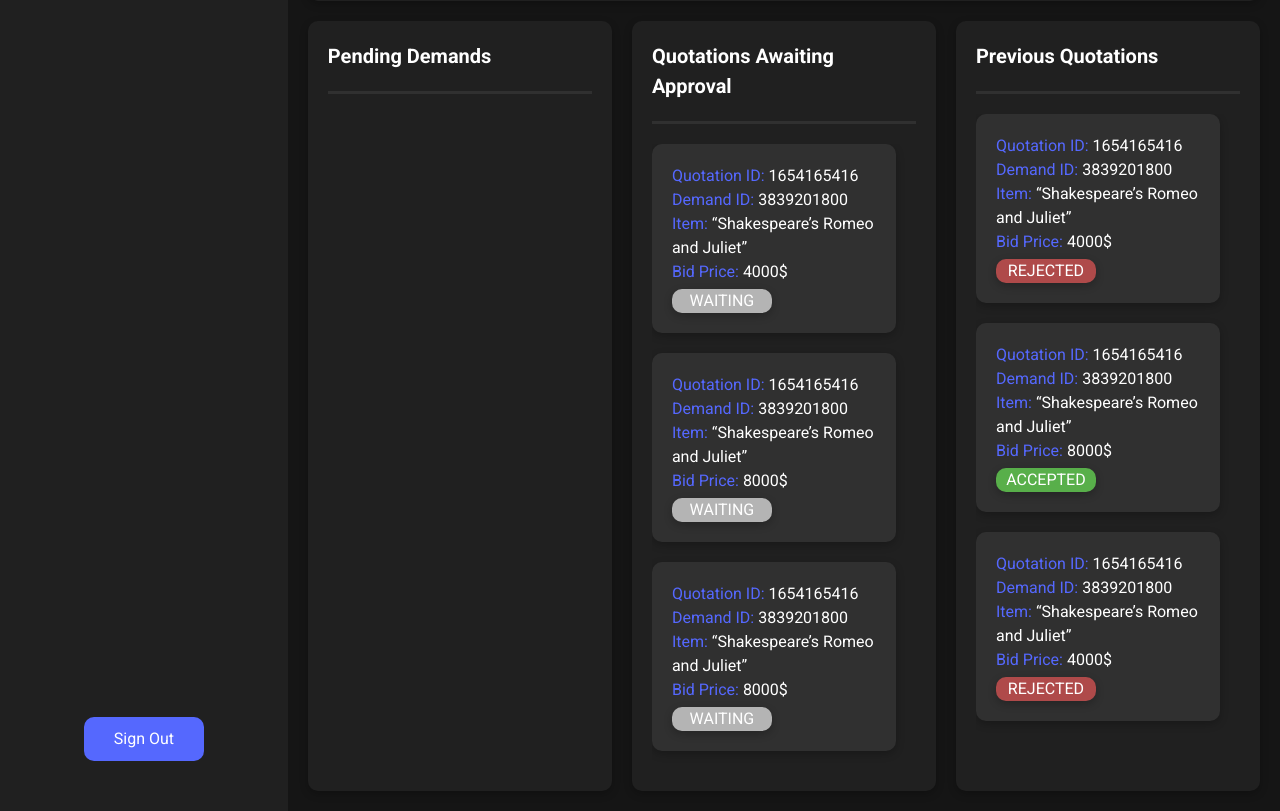
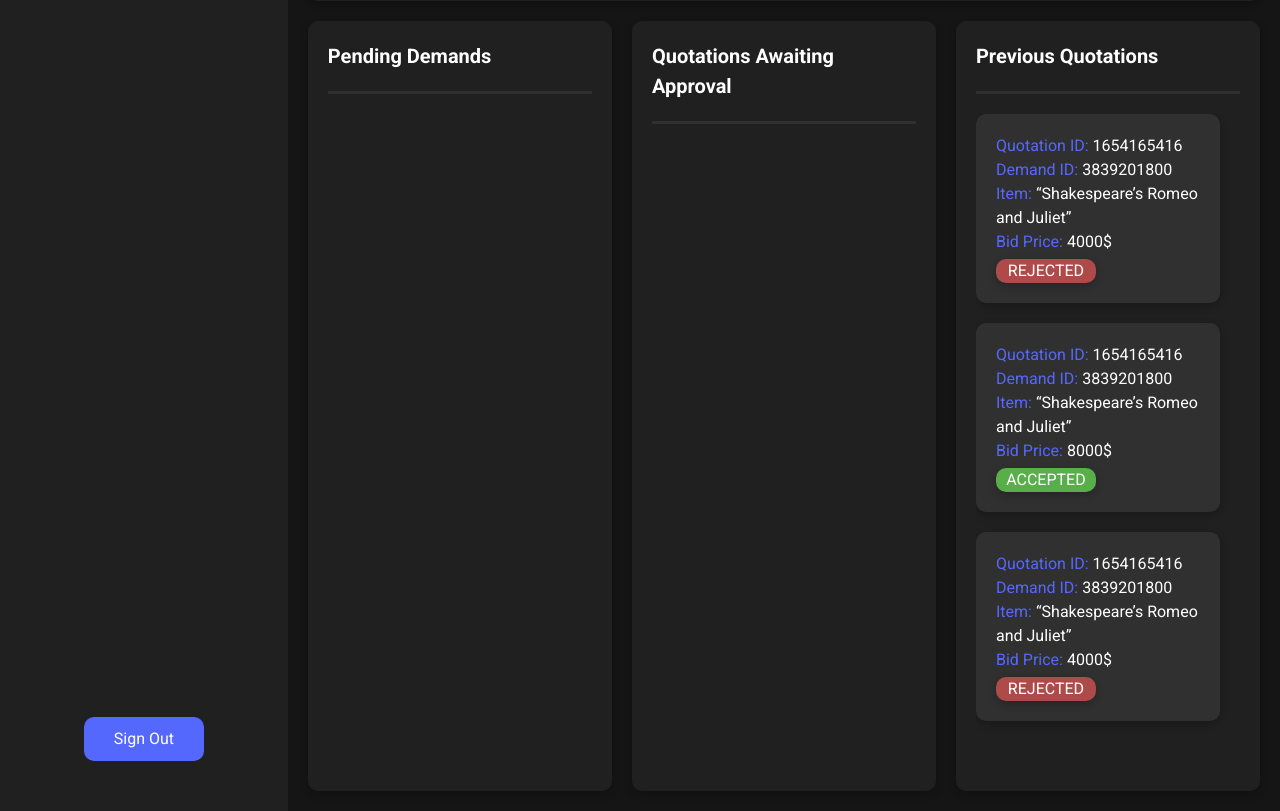
Before and after one commit to Promass/WEBSITE-Procurement-System, a PHP site: page /supplier.php in a window 1280 px wide. Shown: the part 392-1203 px from the top of the page. Run offline with PHP 8.4, Linux system fonts and the light colour scheme; the visitor is signed in with stand-in values (Sample User, id 1); tables that the repository leaves empty or names only in its code hold one stand-in row (values such as "Sample post").

Commit message:
Quotations awaiting approuval
Done for supplier accounts and also pending demands disappears now if offer made

```diff
--- a/Classes/display-classes.php
+++ b/Classes/display-classes.php
@@ -3,9 +3,11 @@
 
 <?php
 
-class Display extends Dbh {
+class Display extends Dbh
+{
 
-    public static function supplierAccounts() {
+    public static function supplierAccounts()
+    {
         $stmt = self::connect()->prepare("SELECT * FROM users WHERE user_type = 'supplier' AND state = 1;");
 
         if (!$stmt->execute()) {
@@ -20,10 +22,10 @@ class Display extends Dbh {
             echo
             '
                 <div class="Adm-account-account-box">
-                    <div><span class="Color-blue">Username: </span>'. $data[$idx]["username"] .'</div>
-                    <div><span class="Color-blue">Password: </span>'. $data[$idx]["pwd"] .'</div>
+                    <div><span class="Color-blue">Username: </span>' . $data[$idx]["username"] . '</div>
+                    <div><span class="Color-blue">Password: </span>' . $data[$idx]["pwd"] . '</div>
                     <form action="Includes/delete-inc.php" method="post">
-                        <input type="hidden" name="username" value="'. $data[$idx]["username"] .'">
+                        <input type="hidden" name="username" value="' . $data[$idx]["username"] . '">
                         <button class="Adm-account-delete-btn" type="submit" name="submit">Delete Account</button>
                     </form>
                 </div>
@@ -33,7 +35,8 @@ class Display extends Dbh {
         $stmt = null;
     }
 
-    public static function demanderAccounts() {
+    public static function demanderAccounts()
+    {
         $stmt = self::connect()->prepare("SELECT * FROM users WHERE user_type = 'demander' AND state = 1;");
 
         if (!$stmt->execute()) {
@@ -48,10 +51,10 @@ class Display extends Dbh {
             echo
             '
                 <div class="Adm-account-account-box">
-                    <div><span class="Color-blue">Username: </span>'. $data[$idx]["username"] .'</div>
-                    <div><span class="Color-blue">Password: </span>'. $data[$idx]["pwd"] .'</div>
+                    <div><span class="Color-blue">Username: </span>' . $data[$idx]["username"] . '</div>
+                    <div><span class="Color-blue">Password: </span>' . $data[$idx]["pwd"] . '</div>
                     <form action="Includes/delete-inc.php" method="post">
-                        <input type="hidden" name="username" value="'. $data[$idx]["username"] .'">
+                        <input type="hidden" name="username" value="' . $data[$idx]["username"] . '">
                         <button class="Adm-account-delete-btn" type="submit" name="submit">Delete Account</button>
                     </form>
                 </div>
@@ -61,7 +64,8 @@ class Display extends Dbh {
         $stmt = null;
     }
 
-    public static function adminItems() {
+    public static function adminItems()
+    {
         $stmt = self::connect()->prepare("SELECT * FROM items WHERE availability = 1;");
 
         if (!$stmt->execute()) {
@@ -76,11 +80,11 @@ class Display extends Dbh {
             echo
             '
             <div class="Adm-item-item-box">
-                <div><span class="Color-blue">Item ID: </span>'. $data[$idx]["iid"] .'</div>
-                <div><span class="Color-blue">Name: </span>'. $data[$idx]["item_name"] .'</div>
-                <div><span class="Color-blue">Description: </span>'. $data[$idx]["item_description"] .'</div>
+                <div><span class="Color-blue">Item ID: </span>' . $data[$idx]["iid"] . '</div>
+                <div><span class="Color-blue">Name: </span>' . $data[$idx]["item_name"] . '</div>
+                <div><span class="Color-blue">Description: </span>' . $data[$idx]["item_description"] . '</div>
                 <form action="Includes/delete-inc.php" method="post">
-                    <input type="hidden" name="item-id" value="'. $data[$idx]["iid"] .'">
+                    <input type="hidden" name="item-id" value="' . $data[$idx]["iid"] . '">
                     <button class="Adm-item-delete-btn" type="submit" name="submit">Delete Item</button>
                 </form>
             </div>
@@ -90,7 +94,8 @@ class Display extends Dbh {
         $stmt = null;
     }
 
-    public static function demanderItems() {
+    public static function demanderItems()
+    {
         $stmt = self::connect()->prepare("SELECT * FROM items WHERE availability = 1;");
 
         if (!$stmt->execute()) {
@@ -105,12 +110,12 @@ class Display extends Dbh {
             echo
             '
             <div class="Demander-item-box">
-                <div><span class="Color-blue">Item ID: </span>'. $data[$idx]["iid"] .'</div>
-                <div><span class="Color-blue">Name: </span>'. $data[$idx]["item_name"] .'</div>
-                <div><span class="Color-blue">Description: </span>'. $data[$idx]["item_description"] .'</div>
+                <div><span class="Color-blue">Item ID: </span>' . $data[$idx]["iid"] . '</div>
+                <div><span class="Color-blue">Name: </span>' . $data[$idx]["item_name"] . '</div>
+                <div><span class="Color-blue">Description: </span>' . $data[$idx]["item_description"] . '</div>
                 <form action="Includes/demand-inc.php" method="post">
-                    <input type="hidden" name="item-id" value="'. $data[$idx]["iid"] .'">
-                    <input type="hidden" name="username" value="'. $_SESSION["username"] .'">
+                    <input type="hidden" name="item-id" value="' . $data[$idx]["iid"] . '">
+                    <input type="hidden" name="username" value="' . $_SESSION["username"] . '">
                     <button class="Demander-demand-btn" type="submit" name="submit">Demand</button>
                 </form>
             </div>
@@ -120,7 +125,8 @@ class Display extends Dbh {
         $stmt = null;
     }
 
-    public static function demanderPendingDemands($demander) {
+    public static function demanderPendingDemands($demander)
+    {
         $stmt = self::connect()->prepare("SELECT D.did, I.item_name FROM demands D, items I WHERE D.demander = ? AND state = 'pending' AND D.iid = I.iid;");
 
         if (!$stmt->execute(array($demander))) {
@@ -135,8 +141,8 @@ class Display extends Dbh {
             echo
             '
             <div class="Demander-demand-box">
-                <div><span class="Color-blue">Demand ID: </span>'. $data[$idx]["did"] .'</div>
-                <div><span class="Color-blue">Item: </span>'. $data[$idx]["item_name"] .'</div>
+                <div><span class="Color-blue">Demand ID: </span>' . $data[$idx]["did"] . '</div>
+                <div><span class="Color-blue">Item: </span>' . $data[$idx]["item_name"] . '</div>
                 <div class="Tag-yellow">PENDING</div>
             </div>
             ';
@@ -145,12 +151,13 @@ class Display extends Dbh {
         $stmt = null;
     }
 
-    public static function supplierPendingDemands() {
-        $stmt = self::connect()->prepare("SELECT D.did, I.item_name FROM demands D, items I WHERE state = 'pending' AND D.iid = I.iid;");
+    public static function supplierPendingDemands($username)
+    {
+        $stmt = self::connect()->prepare("SELECT D.did, I.item_name FROM demands D, items I WHERE state = 'pending' AND D.iid = I.iid AND D.did NOT IN (SELECT did FROM quotations WHERE supplier = ?);");
 
-        if (!$stmt->execute()) {
+        if (!$stmt->execute(array($username))) {
             $stmt = null;
-            header("location: ../demander.php?msg=stmtfailed");
+            header("location: ../supplier.php?msg=stmtfailed");
             exit();
         }
 
@@ -160,8 +167,8 @@ class Display extends Dbh {
             echo
             '
             <div class="Supplier-item-box">
-                <div><span class="Color-blue">Demand ID: </span>'. $data[$idx]["did"] .'</div>
-                <div><span class="Color-blue">Item: </span>'. $data[$idx]["item_name"] .'</div>
+                <div><span class="Color-blue">Demand ID: </span>' . $data[$idx]["did"] . '</div>
+                <div><span class="Color-blue">Item: </span>' . $data[$idx]["item_name"] . '</div>
                 <form action="Includes/quotation-inc.php" method="post">
                     <div class="Supplier-bid-box">
                         <div class="Supplier-bid-input-box">
@@ -169,8 +176,8 @@ class Display extends Dbh {
                             <input type="number" name="bid-price" value="1" min="1" class="Supplier-bid-input" id="Supplier-bid-input-' . $data[$idx]["did"] . '">
                             <button type="button" class="Supplier-bid-plus-btn" onclick="counter(this, \'Supplier-bid-input-' . $data[$idx]["did"] . '\', true)">+</button>
                         </div>
-                        <input type="hidden" name="username" value="'. $_SESSION["username"] .'">
-                        <input type="hidden" name="demand-id" value="'. $data[$idx]["did"] .'">
+                        <input type="hidden" name="username" value="' . $_SESSION["username"] . '">
+                        <input type="hidden" name="demand-id" value="' . $data[$idx]["did"] . '">
                         <button type="submit" class="Supplier-offer-btn" name="submit" value="supplier-offer">Offer</button>
                     </div>
                 </form>
@@ -182,6 +189,33 @@ class Display extends Dbh {
         $stmt = null;
     }
 
+    public static function supplierQuotationsAwaitingApproval($username)
+    {
+        $stmt = self::connect()->prepare('SELECT Q.qid, D.did, I.item_name, Q.offer FROM items I, demands D, quotations Q WHERE Q.supplier = ? AND Q.state = "waiting" AND Q.did = D.did AND D.iid = I.iid;');
+
+        if (!$stmt->execute(array($username))) {
+            $stmt = null;
+            header("location: ../supplier.php?msg=stmtfailed");
+            exit();
+        }
+
+        $data = $stmt->fetchAll(PDO::FETCH_ASSOC);
+
+        for ($idx = 0; $idx < $stmt->rowCount(); $idx++) {
+            echo
+            '
+            <div class="Supplier-item-box">
+                <div><span class="Color-blue">Quotation ID: </span>' . $data[$idx]["qid"] . '</div>
+                <div><span class="Color-blue">Demand ID: </span>' . $data[$idx]["did"] . '</div>
+                <div><span class="Color-blue">Item: </span>' . $data[$idx]["item_name"] . '</div>
+                <div><span class="Color-blue">Bid Price: </span>' . $data[$idx]["offer"] . '$</div>
+                <div class="Tag-gray">WAITING</div>
+            </div>
+            ';
+        }
+
+        $stmt = null;
+    }
 }
 
 ?>
--- a/supplier.php
+++ b/supplier.php
@@ -85,7 +85,7 @@ if (!isset($_SESSION["username"])) {
                     <div class="Bottom-border">Pending Demands</div>
                     <div class="Supplier-item-list-box">
                         <?php
-                            Display::supplierPendingDemands();
+                            Display::supplierPendingDemands($_SESSION["username"]);
                         ?>
                     </div>
                 </div>
@@ -95,27 +95,9 @@ if (!isset($_SESSION["username"])) {
                 <div class="Supplier-inventory-box" style="margin: 0px 10px 0px 10px;">
                     <div class="Bottom-border">Quotations Awaiting Approval</div>
                     <div class="Supplier-item-list-box">
-                        <div class="Supplier-item-box">
-                            <div><span class="Color-blue">Quotation ID: </span>1654165416</div>
-                            <div><span class="Color-blue">Demand ID: </span>3839201800</div>
-                            <div><span class="Color-blue">Item: </span>“Shakespeare’s Romeo and Juliet”</div>
-                            <div><span class="Color-blue">Bid Price: </span>4000$</div>
-                            <div class="Tag-gray">WAITING</div>
-                        </div>
-                        <div class="Supplier-item-box">
-                            <div><span class="Color-blue">Quotation ID: </span>1654165416</div>
-                            <div><span class="Color-blue">Demand ID: </span>3839201800</div>
-                            <div><span class="Color-blue">Item: </span>“Shakespeare’s Romeo and Juliet”</div>
-                            <div><span class="Color-blue">Bid Price: </span>8000$</div>
-                            <div class="Tag-gray">WAITING</div>
-                        </div>
-                        <div class="Supplier-item-box">
-                            <div><span class="Color-blue">Quotation ID: </span>1654165416</div>
-                            <div><span class="Color-blue">Demand ID: </span>3839201800</div>
-                            <div><span class="Color-blue">Item: </span>“Shakespeare’s Romeo and Juliet”</div>
-                            <div><span class="Color-blue">Bid Price: </span>8000$</div>
-                            <div class="Tag-gray">WAITING</div>
-                        </div>
+                        <?php
+                            Display::supplierQuotationsAwaitingApproval($_SESSION["username"]);
+                        ?>
                     </div>
                 </div>
                 <!-- Quotation Awaiting Approvals -->
```
